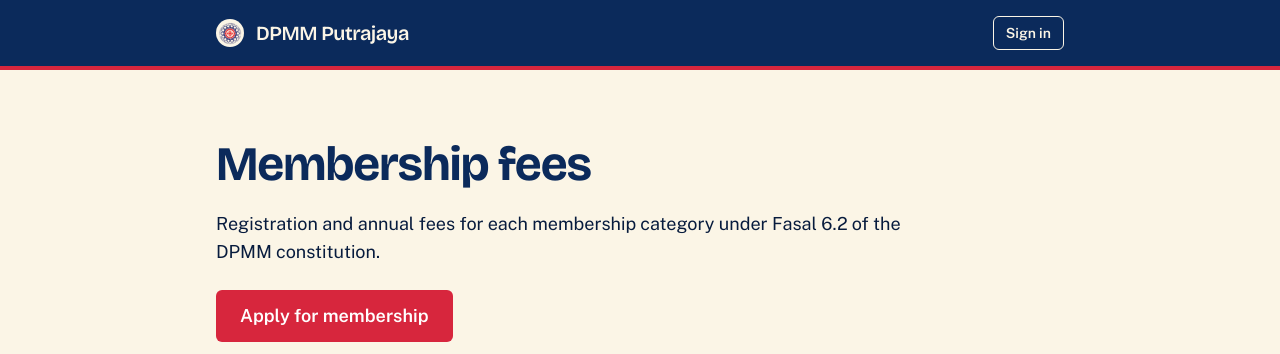
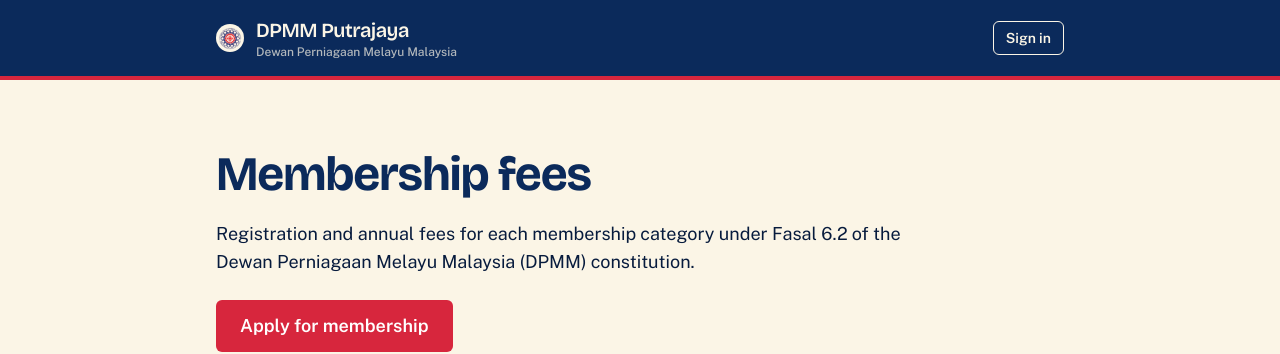
Before and after one commit to rfbforeign/dpmm-membership-portal, a Next.js app: page / in a window 1280 px wide. Shown: the top 354 px of the page. Built offline with nearby package versions, Linux system fonts and the light colour scheme; no server answers; the database is empty.

Commit message:
Update page.tsx

```diff
--- a/src/app/page.tsx
+++ b/src/app/page.tsx
@@ -30,14 +30,19 @@
         <div className="mx-auto flex max-w-4xl items-center gap-3 px-6 py-4">
           <img
             src={DPMM_LOGO_DATA_URI}
-            alt="DPMM Putrajaya"
+            alt="Dewan Perniagaan Melayu Malaysia (DPMM) Putrajaya"
             width={28}
             height={28}
             className="h-7 w-7 shrink-0 rounded-full bg-cream object-contain p-0.5"
           />
-          <span className="font-display text-xl font-semibold tracking-tight">
-            DPMM Putrajaya
-          </span>
+          <div className="leading-tight">
+            <span className="block font-display text-xl font-semibold tracking-tight">
+              DPMM Putrajaya
+            </span>
+            <span className="block text-xs font-medium text-cream/70">
+              Dewan Perniagaan Melayu Malaysia
+            </span>
+          </div>
           <Link
             href="/login"
             className="ml-auto rounded-md border border-current px-3 py-1.5 text-sm font-semibold hover:bg-white/10"
@@ -53,7 +58,7 @@
         </h1>
         <p className="mt-4 max-w-prose text-lg">
           Registration and annual fees for each membership category under Fasal 6.2 of the
-          DPMM constitution.
+          Dewan Perniagaan Melayu Malaysia (DPMM) constitution.
         </p>
         <Link
           href="/register"
```
